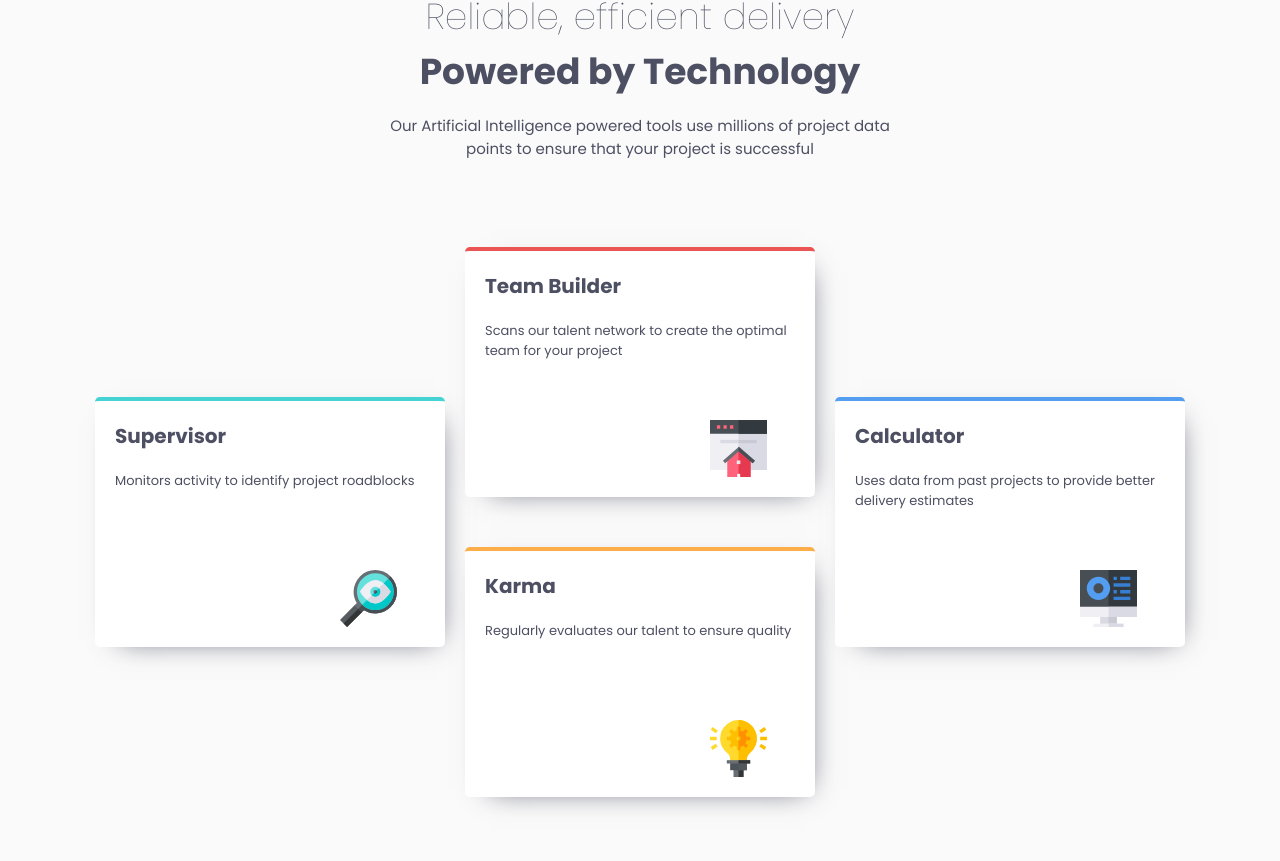
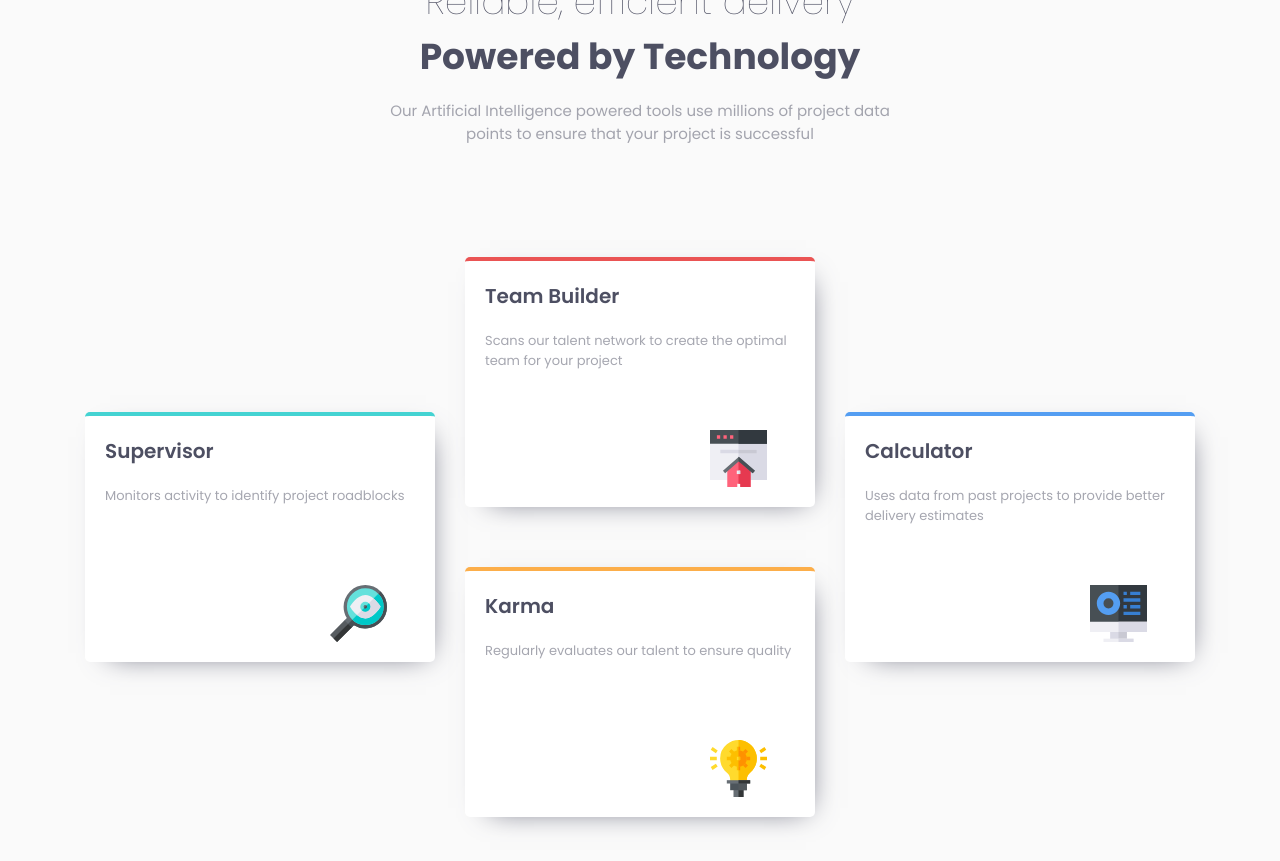
Before and after one commit to Mateoyy/four-card-feature-section-master, a plain HTML site: page index.html in a window 1280 px wide. Drawn offline with Linux system fonts and the light colour scheme.

Commit message:
improvement

```diff
--- a/index.html
+++ b/index.html
@@ -28,8 +28,10 @@
           <h2> Powered by Technology</h2>
         </div>
 
+      <div class="title-text">
         <p> Our Artificial Intelligence powered tools use millions of project data points
           to ensure that your project is successful</p>
+      </div>
         </div>
 
         <div class="cards-info">
--- a/style.css
+++ b/style.css
@@ -34,19 +34,22 @@ body {
 
 }
 
-.info p {
-	font-size: 15px;
-	margin-top: 15px;
-}
+
 
 .title p {
 	font-size: 24px;
-	font-weight: lighter;
+	font-weight: 00;
 }
 
 .title h2 {
 	font-size: 24px;
-	font-weight: bold;
+	font-weight: 600;
+}
+
+.title-text p {
+	font-size: 15px;
+	margin-top: 15px;
+    opacity: 50%;
 }
 
 .cards-info {
@@ -76,11 +79,13 @@ body {
 .supervisor h2 {
 	margin: 20px;
 	font-size: 20px;
+    font-weight: 600;
 }
 
 .supervisor p {
 	margin: 0px 20px;
 	font-size: 13px;
+    opacity: 50%;
 }
 
 .team-builder {
@@ -90,11 +95,13 @@ body {
 .team-builder h2 {
 	margin: 20px;
 	font-size: 20px;
+    font-weight: 600;
 }
 
 .team-builder p {
 	margin: 0px 20px;
 	font-size: 13px;
+    opacity: 50%;
 }
 
 .karma {
@@ -104,11 +111,13 @@ body {
 .karma h2 {
 	margin: 20px;
 	font-size: 20px;
+    font-weight: 600;
 }
 
 .karma p {
 	margin: 0px 20px;
 	font-size: 13px;
+    opacity: 50%;
 }
 
 .calculator {
@@ -118,11 +127,13 @@ body {
 .calculator h2 {
 	margin: 20px;
 	font-size: 20px;
+    font-weight: 600;
 }
 
 .calculator p {
 	margin: 0px 20px;
 	font-size: 13px;
+    opacity: 50%;
 }
 
 img {
@@ -167,7 +178,7 @@ img {
 		display: grid;
 		grid-template-columns: repeat(5, 1fr);
 		grid-template-rows: repeat(5, 1fr);
-		gap: 20px;
+		gap: 30px;
 		margin: 0 auto;
 		padding: 20px;
 		align-items: start;
```
